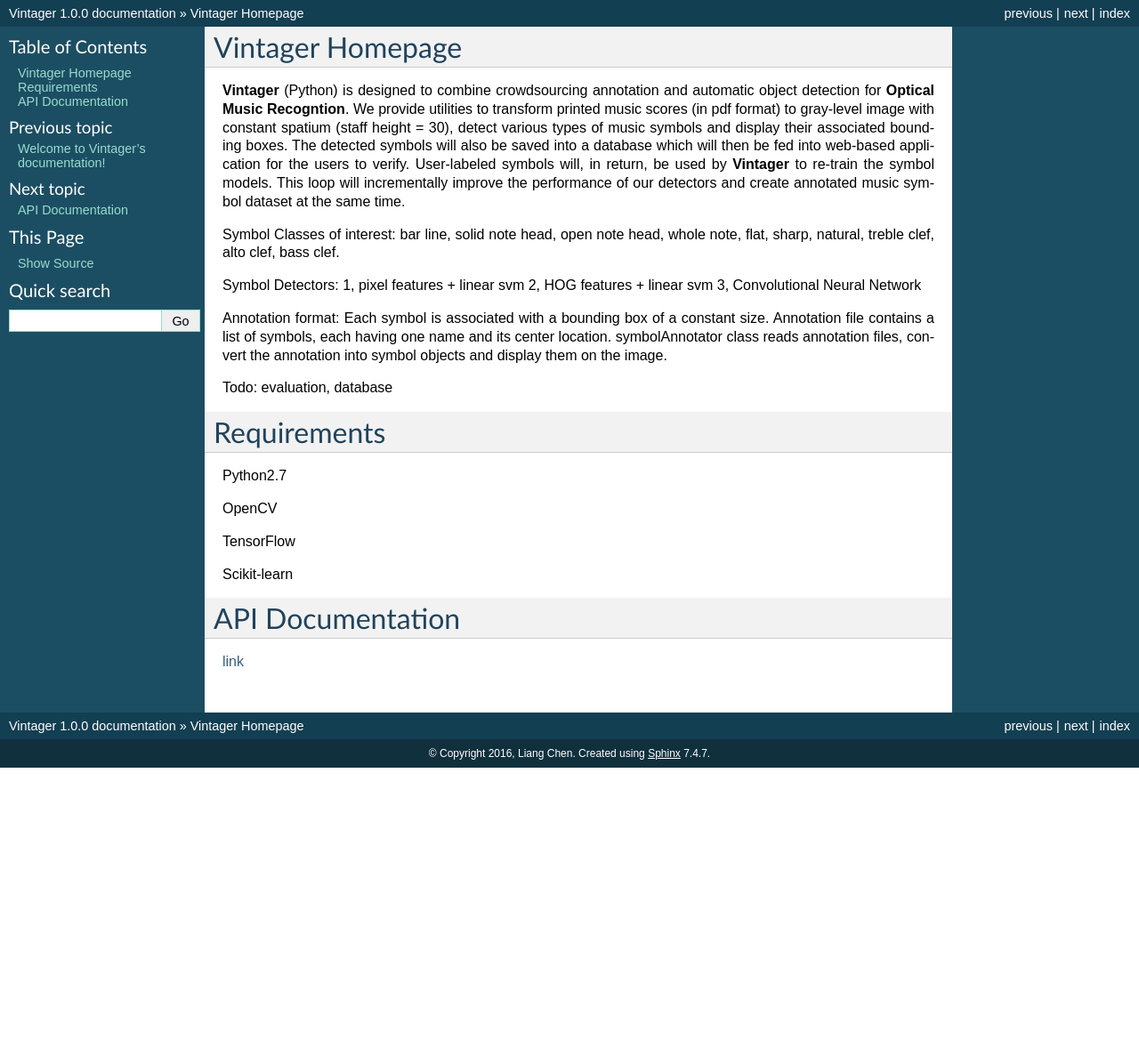
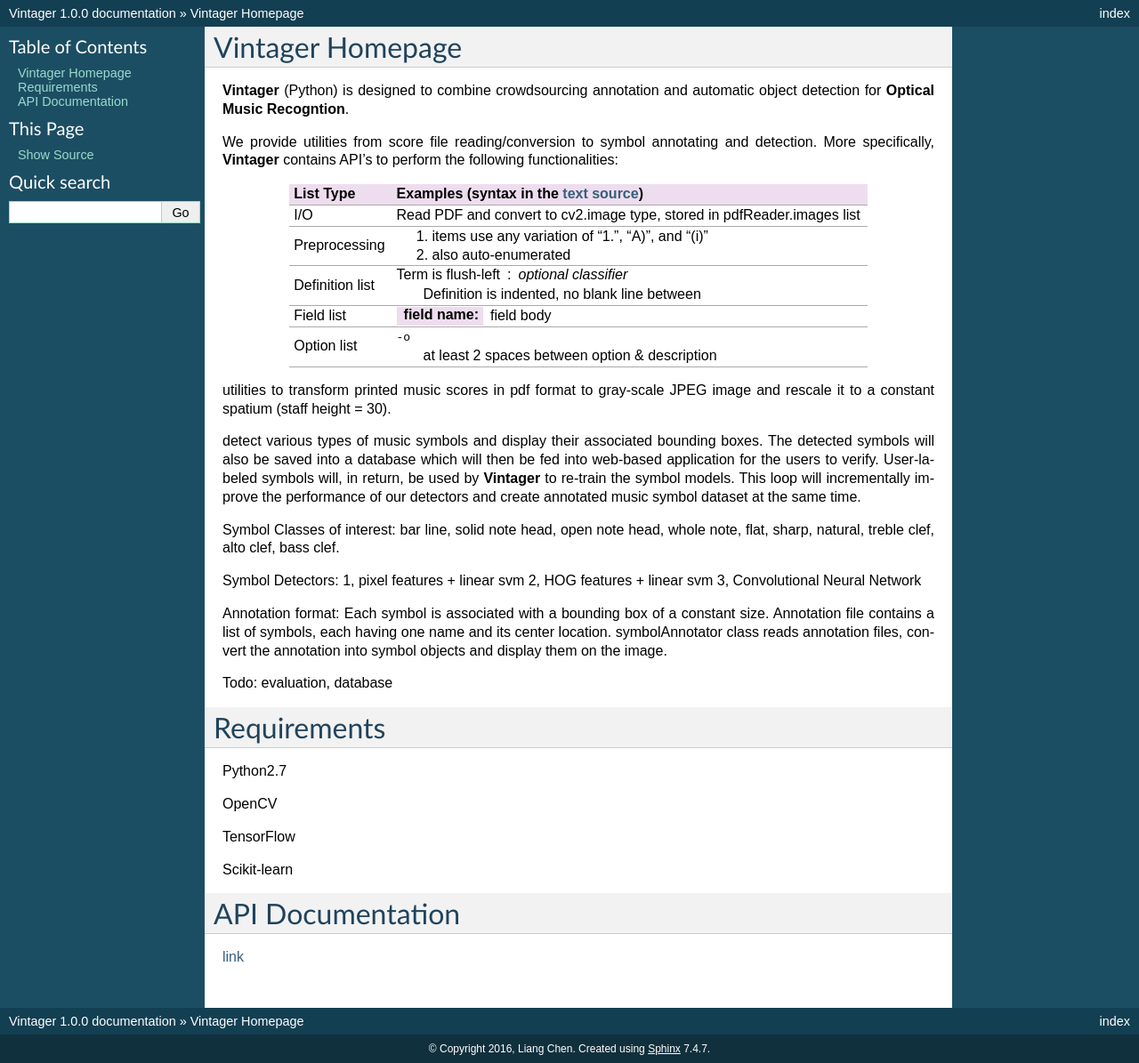
Before and after one commit to liang-chen/Vintager, a Sphinx documentation site: the page built from docs/includeme.rst, in a window 1280 px wide. Shown: the whole page at 89% size. Built offline with Sphinx 7.4.7, drawn with Linux system fonts in a browser that asks for light colours; pages that are not in the unit, such as notebooks, are missing from menus; before the commit the page ends 900 px from its top, so only the background shows below that.

Commit message:
update readme

```diff
--- a/README.rst
+++ b/README.rst
@@ -1,8 +1,29 @@
 Vintager Homepage
 =================
 **Vintager** (Python) is designed to combine crowdsourcing annotation and automatic object detection
-for **Optical Music Recogntion**. We provide utilities to transform printed music scores (in pdf format) to
-gray-level image with constant spatium (staff height = 30), detect various types of music symbols and display
+for **Optical Music Recogntion**.
+
+We provide utilities from score file reading/conversion to symbol annotating and detection. More specifically,
+**Vintager** contains API's to perform the following functionalities:
+
+================  ============================================================
+List Type         Examples (syntax in the `text source <cheatsheet.txt>`_)
+================  ============================================================
+I/O               Read PDF and convert to cv2.image type, stored in pdfReader.images list
+Preprocessing     1. items use any variation of "1.", "A)", and "(i)"
+                  #. also auto-enumerated
+Definition list   Term is flush-left : optional classifier
+                      Definition is indented, no blank line between
+Field list        :field name: field body
+Option list       -o  at least 2 spaces between option & description
+================  ============================================================
+
+utilities to transform printed music scores in pdf format to
+gray-scale JPEG image and rescale it to a constant spatium (staff height = 30).
+
+
+
+detect various types of music symbols and display
 their associated bounding boxes. The detected symbols will also be saved into a database which will then be fed
 into web-based application for the users to verify. User-labeled symbols will, in return, be used by **Vintager** to
 re-train the symbol models. This loop will incrementally improve the performance of our detectors and create annotated
--- a/docs/index.rst
+++ b/docs/index.rst
@@ -11,7 +11,7 @@
 .. toctree::
    :maxdepth: 2
 
-   includeme
+   ..includeme
    API
 
 Indices and tables
```
